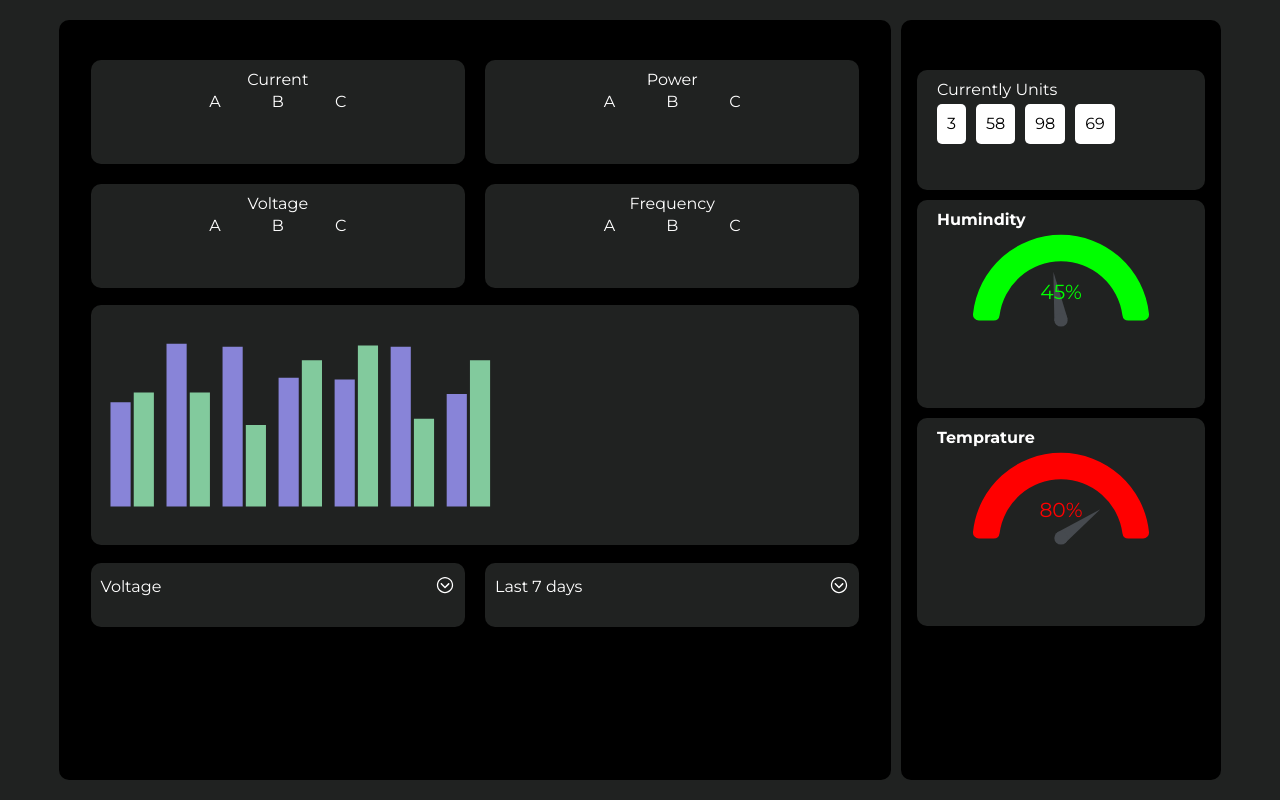
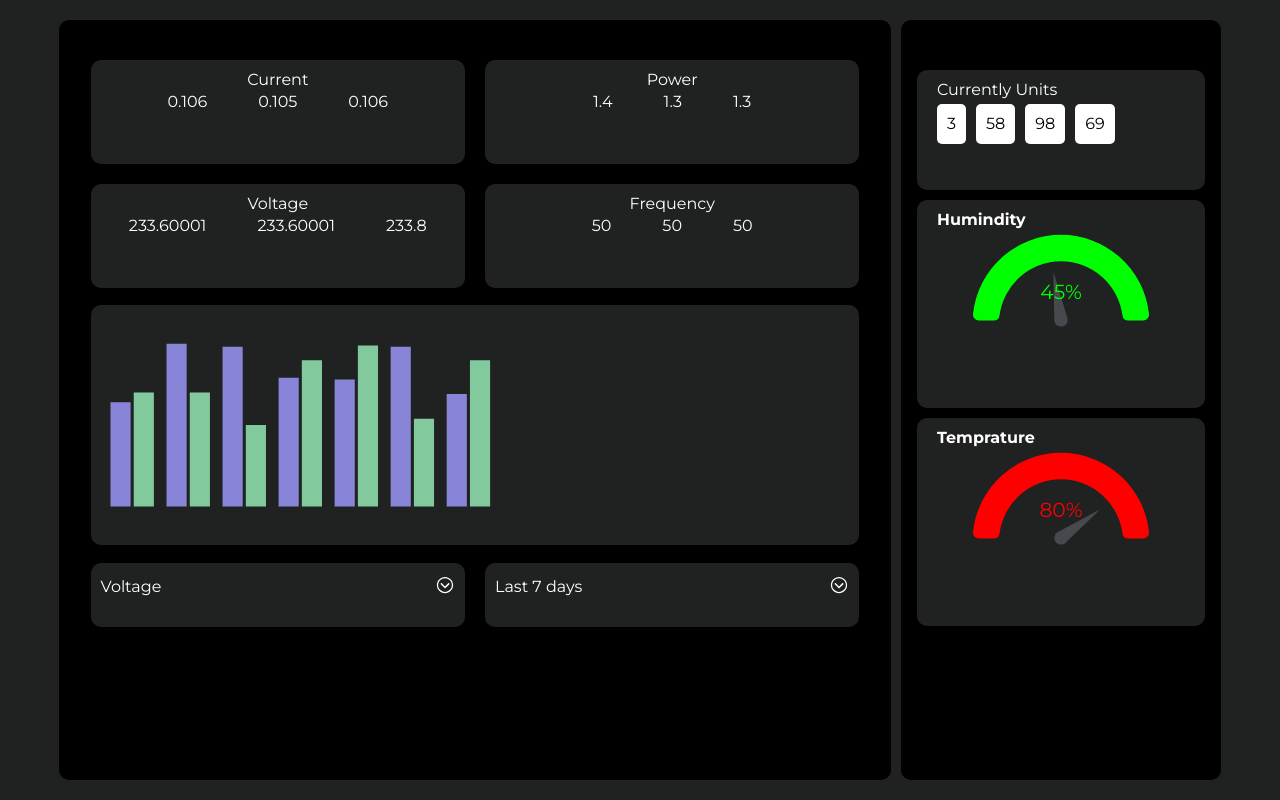
Before and after one commit to QASIMMIRZA-007/SupplyManagementGraph, a React (Vite) app: page / in a window 1280 px wide. Built offline with nearby package versions, Linux system fonts and the light colour scheme.

Commit message:
changes added

```diff
--- a/package.json
+++ b/package.json
@@ -11,6 +11,7 @@
   },
   "dependencies": {
     "chart.js": "^4.4.1",
+    "firebase": "^10.7.1",
     "fusioncharts": "^3.21.1",
     "react": "^18.2.0",
     "react-chartjs-2": "^5.2.0",
@@ -21,7 +22,8 @@
     "react-google-charts": "^4.0.1",
     "react-icons": "^4.12.0",
     "recharts": "^2.10.3",
-    "sass": "^1.69.5"
+    "sass": "^1.69.5",
+    "uuid": "^9.0.1"
   },
   "devDependencies": {
     "@types/react": "^18.2.43",
--- a/src/App.jsx
+++ b/src/App.jsx
@@ -1,4 +1,5 @@
 import { useState } from 'react'
+
 
 import './App.scss'
 import MainLayout from './Components/MainLayout'
--- a/src/Components/MainLayout.jsx
+++ b/src/Components/MainLayout.jsx
@@ -1,10 +1,9 @@
 import { useState, useEffect } from "react";
-// import style from "./mainLayout.module.scss";
+import { IoIosArrowDropdown } from "react-icons/io";
 import NeedleChart2 from "./NeedleChart2";
 import NeedleChart4 from "./NeedleChart4";
 import BarChart from "./BarChart";
-import { IoIosArrowDropdown } from "react-icons/io";
-import style from './mainLayout.module.scss'
+import style from "./mainLayout.module.scss";
 
 function generateRandomData() {
   return {
@@ -12,19 +11,18 @@ function generateRandomData() {
       value: Math.floor(Math.random() * 100),
       unit: "A", //amphere
     },
-    value2:{
+    value2: {
       value: Math.floor(Math.random() * 100),
       unit: "W", //watt
     },
-    value3:{
+    value3: {
       value: Math.floor(Math.random() * 100),
       unit: "Volt", //volt
     },
-    value4:{
+    value4: {
       value: Math.floor(Math.random() * 100),
       unit: "Hz", //hertzz
-    }
-
+    },
   };
 }
 
@@ -58,6 +56,43 @@ function MainLayout() {
     setData(generateRandomData());
   }, [selectedOption, selectedHistory]);
 
+  const boxData = {
+    20231121210443: {
+      Enviornment: {
+        Humidity: 48.1,
+        Temperature: 23,
+      },
+      Sensor1: {
+        Current: 0.106,
+        Energy: 1.685,
+        Frequency: 50,
+        Power: 1.4,
+        PowerFactor: 0.06,
+        Voltage: 233.60001,
+      },
+      Sensor2: {
+        Current: 0.105,
+        Energy: 0.01,
+        Frequency: 50,
+        Power: 1.3,
+        PowerFactor: 0.05,
+        Voltage: 233.60001,
+      },
+      Sensor3: {
+        Current: 0.106,
+        Energy: 0.128,
+        Frequency: 50,
+        Power: 1.3,
+        PowerFactor: 0.05,
+        Voltage: 233.8,
+      },
+    },
+  };
+
+  const sensorObjects = Object.values(boxData).map(
+    ({ Enviornment, ...sensors }) => sensors
+  );
+
   return (
     <>
       <div className={style.mainLayout}>
@@ -65,53 +100,67 @@ function MainLayout() {
           <div className={style.left}>
             <div className={style.subLeft}>
               <div className="flex al  jc">
-                <div className={style.box}>
-                  <div className={`${style.boxData}`}></div>
+                {sensorObjects.map((sensor, index) => (
+                  <div key={index} className={style.box}>
+                    {/* <div className={`${style.boxData}`}></div> */}
                     Current
                     <div className="d-flex al-c jc-sp">
-                   <div>A</div>
-                    <div>B</div>
-                    <div>C</div>
+                      <div>{sensor[`Sensor${index + 1}`].Current}</div>
+                      <div>{sensor[`Sensor${index + 2}`].Current}</div>
+                      <div>{sensor[`Sensor${index + 3}`].Current}</div>
                     </div>
-                  {/* <span className="miniBox">
-                    {data.value1.value} {data.value1.unit}
-                  </span> */}
                   </div>
-                <div className={style.box}>
-                  {" "}
+                ))}
+                {sensorObjects.map((sensor, index) => (
+                  <div key={index} className={style.box}>
+                    {/* <div className={`${style.boxData}`}></div> */}
                     Power
                     <div className="d-flex al-c jc-sp">
-                   <div>A</div>
-                    <div>B</div>
-                    <div>C</div>
+                      <div>{sensor[`Sensor${index + 1}`].Power}</div>
+                      <div>{sensor[`Sensor${index + 2}`].Power}</div>
+                      <div>{sensor[`Sensor${index + 3}`].Power}</div>
                     </div>
                   </div>
+                ))}
               </div>
               <div className="flex al  jc">
-                <div className={style.box}>
+                {sensorObjects.map((sensor, index) => (
+                  <div key={index} className={style.box}>
                     Voltage
                     <div className="d-flex al-c jc-sp">
-                   <div>A</div>
-                    <div>B</div>
-                    <div>C</div>
+                      <div>{sensor[`Sensor${index + 1}`].Voltage}</div>
+                      <div>{sensor[`Sensor${index + 2}`].Voltage}</div>
+                      <div>{sensor[`Sensor${index + 3}`].Voltage}</div>
                     </div>
                   </div>
-                <div className={style.box}>
+                ))}
+                {sensorObjects.map((sensor, index) => (
+                  <div key={index} className={style.box}>
                     Frequency
                     <div className="d-flex al-c jc-sp">
-                   <div>A</div>
-                    <div>B</div>
-                    <div>C</div>
+                      <div>{sensor[`Sensor${index + 1}`].Frequency}</div>
+                      <div>{sensor[`Sensor${index + 2}`].Frequency}</div>
+                      <div>{sensor[`Sensor${index + 3}`].Frequency}</div>
                     </div>
                   </div>
+                ))}
               </div>
+
               <div className={style.bigBox}>
                 <BarChart />
                 <div className={style.innerBigBox}>
-                <div className={style.rectBox}>{data.value1.value} {data.value1.unit}</div>
-                  <div className={style.rectBox}>{data.value2. value} {data.value2.unit}</div>
-                  <div className={style.rectBox}>{data.value3. value} {data.value3.unit}</div>
-                  <div className={style.rectBox}>{data.value4. value} {data.value4.unit}</div>
+                  <div className={style.rectBox}>
+                    {data.value1.value} {data.value1.unit}
+                  </div>
+                  <div className={style.rectBox}>
+                    {data.value2.value} {data.value2.unit}
+                  </div>
+                  <div className={style.rectBox}>
+                    {data.value3.value} {data.value3.unit}
+                  </div>
+                  <div className={style.rectBox}>
+                    {data.value4.value} {data.value4.unit}
+                  </div>
                 </div>
               </div>
               <div className="flex al  jc">
@@ -122,10 +171,10 @@ function MainLayout() {
                       <li onClick={() => handleOptionSelect("Current")}>
                         Current
                       </li>
-                      <li onClick={() => handleOptionSelect("Power")}>
-                        Power
+                      <li onClick={() => handleOptionSelect("Power")}>Power</li>
+                      <li onClick={() => handleOptionSelect("Frequency")}>
+                        Frequency
                       </li>
-                      <li onClick={() => handleOptionSelect("Frequency")}>Frequency</li>
                     </ul>
                     <span>
                       {" "}
@@ -138,7 +187,7 @@ function MainLayout() {
                     {selectedHistory}
                     <ul style={{ display: history ? "block" : "none" }}>
                       <li onClick={() => handleHistorySelect("Last  7 days ")}>
-                        Last  7 days
+                        Last 7 days
                       </li>
                       <li onClick={() => handleHistorySelect("Today ")}>
                         Today
@@ -165,11 +214,10 @@ function MainLayout() {
                     Currently Units
                     {/* <input type="text" className={style.boxInput} /> */}
                     <div className={style.innerBigBox}>
-
                       <div className={style.rectBox}>{data.value1.value}</div>
-                  <div className={style.rectBox}>{data.value2. value}</div>
-                  <div className={style.rectBox}>{data.value3. value}</div>
-                  <div className={style.rectBox}>{data.value4. value}</div>
+                      <div className={style.rectBox}>{data.value2.value}</div>
+                      <div className={style.rectBox}>{data.value3.value}</div>
+                      <div className={style.rectBox}>{data.value4.value}</div>
                     </div>
                   </label>
                 </form>
--- a/src/Components/mainLayout.module.scss
+++ b/src/Components/mainLayout.module.scss
@@ -1,5 +1,3 @@
-
-
 .mainLayout {
   width: 100%;
   height: 100vh;
@@ -146,7 +144,7 @@
           background: #202221;
           border-radius: 10px;
           margin-inline: auto;
-          padding:10px 20px;
+          padding: 10px 20px;
 
           /* General Styles for .box */
 
@@ -189,7 +187,6 @@
 
       .layout {
         height: auto;
-
       }
       .left {
         border-radius: 0;
```
Also changed, not shown: src/Index.js (added, +36 -0 lines), src/firebaseConfig.js (added, +46 -0 lines), src/index.scss (+16 -17 lines), 2 other files (tests, documents, lock files or other folders). Lines whose indentation alone changed are shown as unchanged.
